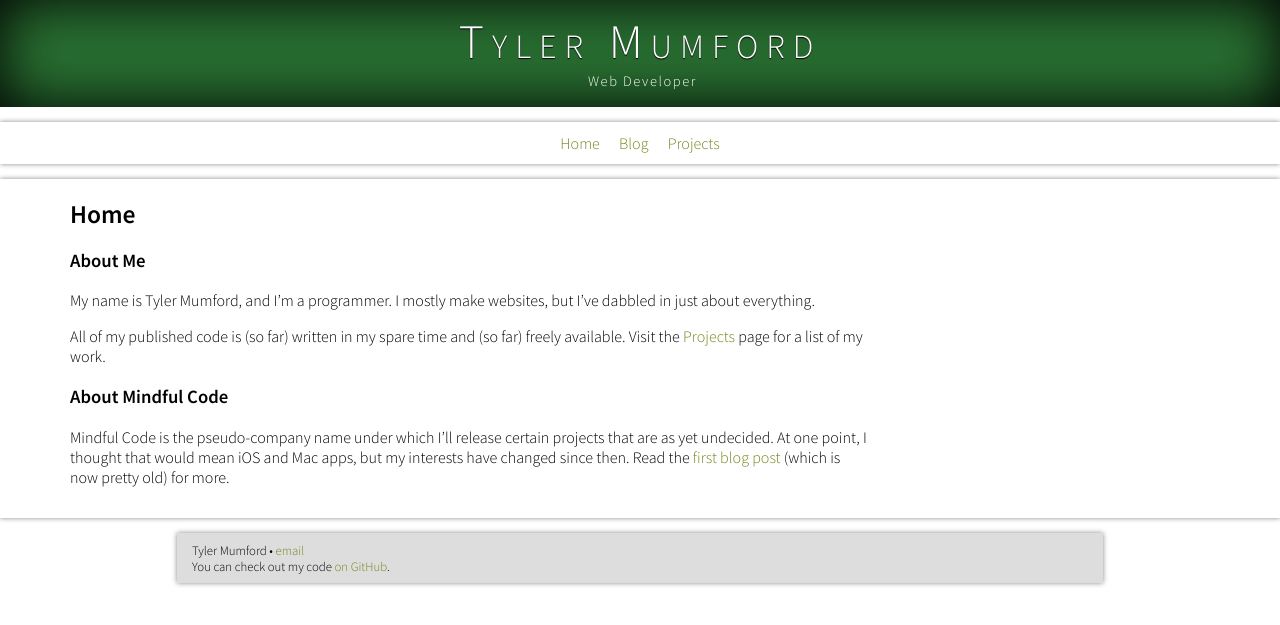
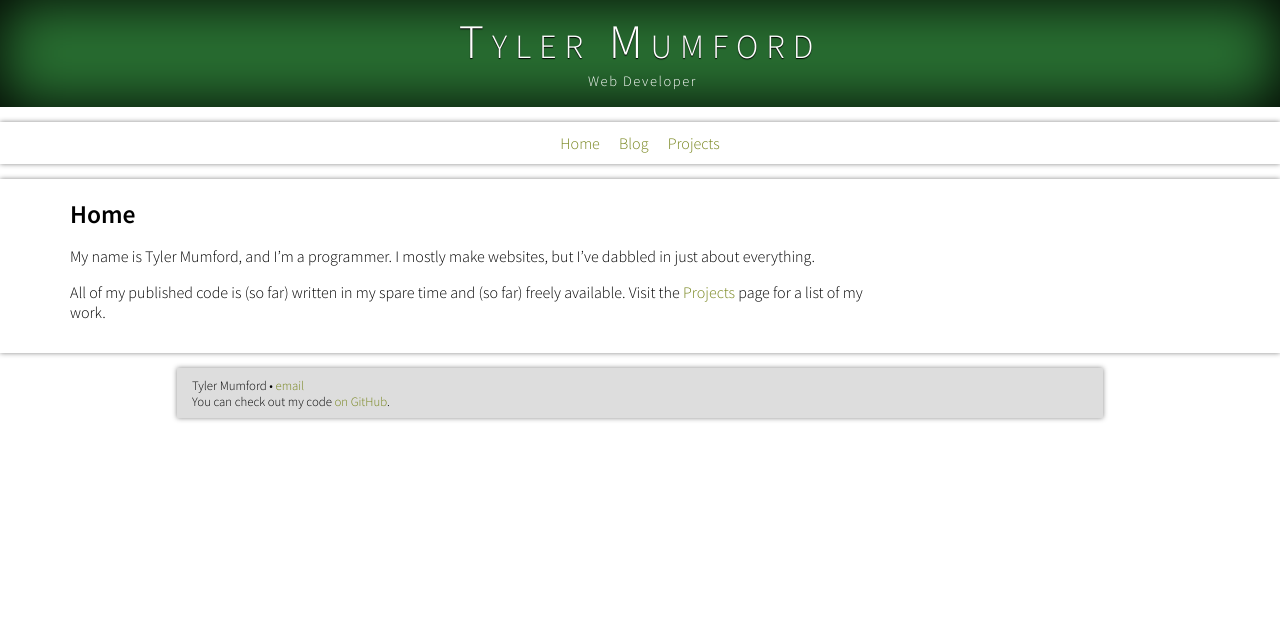
Before and after one commit to tylermumford/website-old, a Jekyll site: the page built from index.md, in a window 1280 px wide. Shown: the top 625 px of the page. Built offline with Jekyll 4.4.1, drawn with Linux system fonts in a browser that asks for light colours; comment, search, counter and statistics services are not loaded.

Commit message:
Remove Mindful Code from homepage.

```diff
--- a/index.md
+++ b/index.md
@@ -1,21 +1,12 @@
 ---
 layout: default
 title: Home
-
 ---
 
 ## Home
-
-### About Me
 
 My name is Tyler Mumford, and I'm a programmer. I mostly make websites, but I've dabbled in just about everything.
 
 All of my published code is (so far) written in my spare time and (so far) freely available. Visit the [Projects] page for a list of my work.
 
 [Projects]: /projects.html
-
-### About Mindful Code
-
-Mindful Code is the pseudo-company name under which I'll release certain projects that are as yet undecided. At one point, I thought that would mean iOS and Mac apps, but my interests have changed since then. Read the [first blog post] \(which is now pretty old) for more.
-
-[first blog post]: {% post_url 2013-06-13-inaugural-entry %}
```
